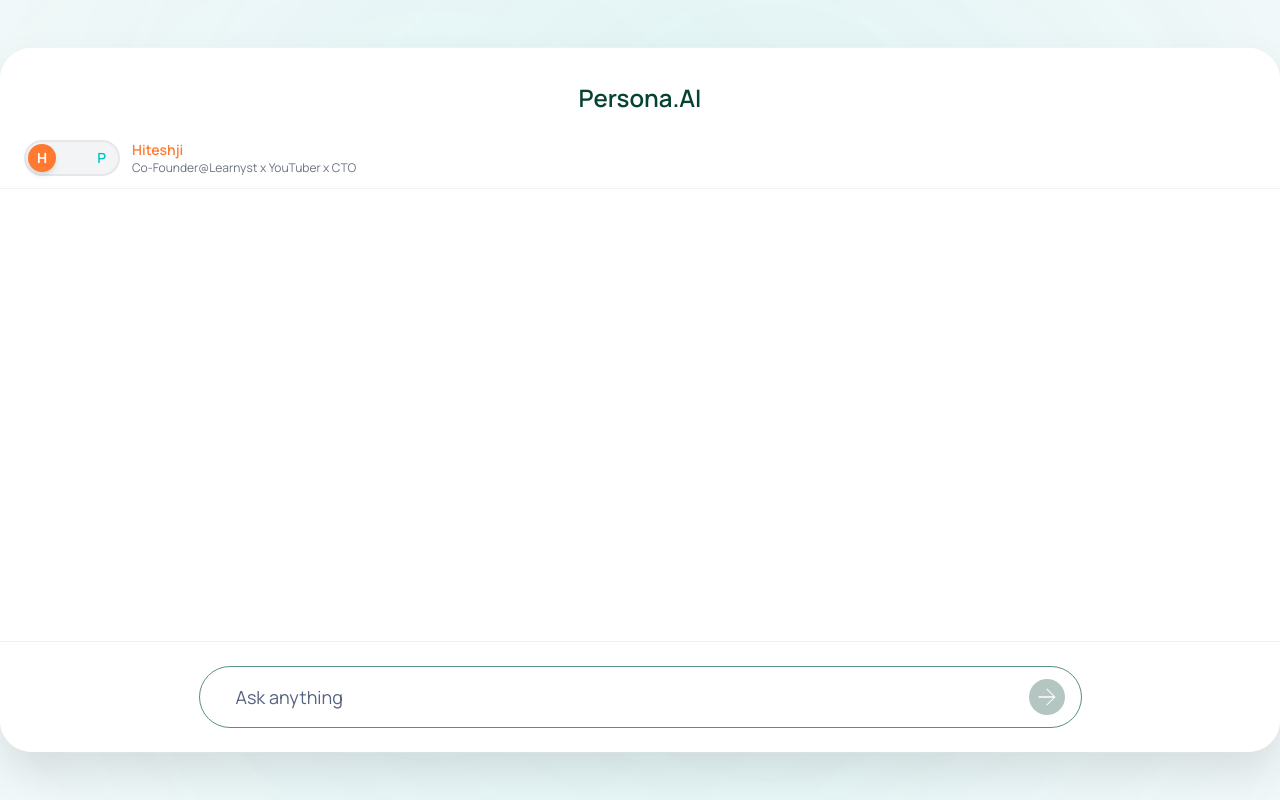
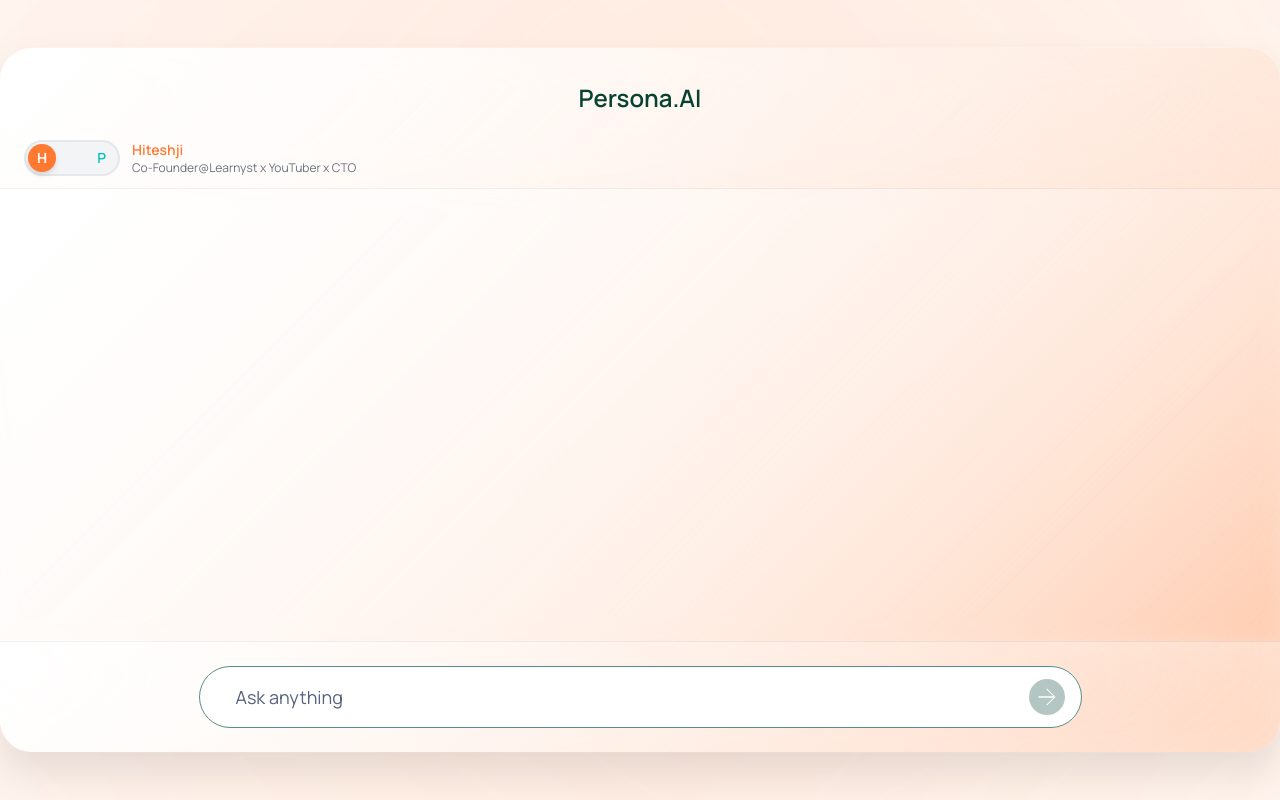
Before and after one commit to sagar-shiroya/persona-ai, a Next.js app: page / in a window 1280 px wide. Built offline with nearby package versions, Linux system fonts and the light colour scheme.

Commit message:
update the chat background and toggle based on persona

```diff
--- a/components/ChatInterface.tsx
+++ b/components/ChatInterface.tsx
@@ -75,6 +75,30 @@
     setCurrentPersona(newPersona)
     setError(null) // Clear any existing errors when switching personas
   }
+
+  // Helper function to convert hex to rgba
+  const hexToRgba = (hex: string, alpha: number): string => {
+    const r = parseInt(hex.slice(1, 3), 16)
+    const g = parseInt(hex.slice(3, 5), 16)
+    const b = parseInt(hex.slice(5, 7), 16)
+    return `rgba(${r}, ${g}, ${b}, ${alpha})`
+  }
+
+  // Update CSS custom properties when persona changes
+  useEffect(() => {
+    const personaData = personas[currentPersona]
+    const root = document.documentElement
+
+    // Set the persona color as a CSS custom property for dynamic theming
+    root.style.setProperty('--persona-color', personaData.color)
+
+    // Update body background with persona color
+    const bodyColor = hexToRgba(personaData.color, 0.05)
+    root.style.setProperty('--body-bg', bodyColor)
+
+    // Update gradient colors to match persona
+    root.style.setProperty('--gradient-primary', personaData.color)
+  }, [currentPersona])
 
   const sendMessageToAPI = async (message: string, conversationHistory: Message[]): Promise<ChatResponse> => {
     try {
@@ -172,7 +196,15 @@
   }
 
   return (
-    <div className="chat-container" role="main" aria-label="AI Chat Application">
+    <div
+      className="chat-container"
+      role="main"
+      aria-label="AI Chat Application"
+      style={{
+        '--current-persona-color': personas[currentPersona].color,
+        '--current-persona-bg': hexToRgba(personas[currentPersona].color, 0.08),
+      } as React.CSSProperties}
+    >
       {/* Fixed Header */}
       <header className="chat-header" role="banner">
         <div className="app-header">
--- a/styles/globals.css
+++ b/styles/globals.css
@@ -26,11 +26,12 @@
   }
 
   body {
-    background-color: #f9fafb;
+    background-color: var(--body-bg, #f9fafb);
     color: #1f2937;
     position: relative;
     height: 100vh;
     overflow: hidden;
+    transition: background-color 0.3s ease;
   }
 
   /* Background Gradient Elements */
@@ -70,22 +71,31 @@
   .chat-container {
     @apply mx-auto h-screen flex flex-col relative;
     max-width: 1280px;
-    background: var(--container-bg);
+    background: linear-gradient(135deg,
+      rgba(255, 255, 255, 0.95) 0%,
+      var(--current-persona-bg, rgba(255, 255, 255, 0.95)) 100%
+    );
     border-radius: 32px;
     box-shadow: 0 20px 40px rgba(0, 0, 0, 0.1), 0 0 0 1px rgba(255, 255, 255, 0.2);
     margin: 1rem;
     overflow: hidden;
     animation: containerFadeIn 0.8s ease-out;
-    transition: box-shadow 0.3s ease;
+    transition: all 0.3s ease;
+    backdrop-filter: blur(20px);
   }
 
   /* Fixed Header */
   .chat-header {
-    @apply bg-white;
+    background: linear-gradient(135deg,
+      rgba(255, 255, 255, 0.98) 0%,
+      var(--current-persona-bg, rgba(255, 255, 255, 0.98)) 100%
+    );
     position: sticky;
     top: 0;
     z-index: 10;
     border-bottom: 1px solid rgba(0, 0, 0, 0.05);
+    backdrop-filter: blur(20px);
+    transition: background 0.3s ease;
   }
 
   /* Scrollable Main Area */
@@ -95,16 +105,26 @@
     display: flex;
     flex-direction: column;
     min-height: 0;
+    background: linear-gradient(135deg,
+      rgba(255, 255, 255, 0.9) 0%,
+      var(--current-persona-bg, rgba(255, 255, 255, 0.9)) 100%
+    );
+    transition: background 0.3s ease;
   }
 
   /* Fixed Footer */
   .chat-footer {
-    @apply bg-white;
+    background: linear-gradient(135deg,
+      rgba(255, 255, 255, 0.98) 0%,
+      var(--current-persona-bg, rgba(255, 255, 255, 0.98)) 100%
+    );
     position: sticky;
     bottom: 0;
     z-index: 10;
     border-top: 1px solid rgba(0, 0, 0, 0.05);
     padding: 24px;
+    backdrop-filter: blur(20px);
+    transition: background 0.3s ease;
   }
 
   @keyframes containerFadeIn {
@@ -139,12 +159,18 @@
   }
 
   .message-area {
-    @apply flex-1 overflow-y-auto bg-white;
+    @apply flex-1 overflow-y-auto;
     min-height: 0; /* Important for flex child to be scrollable */
     padding: 24px;
+    background: linear-gradient(135deg,
+      rgba(255, 255, 255, 0.92) 0%,
+      var(--current-persona-bg, rgba(255, 255, 255, 0.92)) 100%
+    );
     /* Ensure smooth scrolling */
     scroll-behavior: smooth;
     -webkit-overflow-scrolling: touch;
+    backdrop-filter: blur(10px);
+    transition: background 0.3s ease;
   }
 
 
@@ -279,15 +305,11 @@
   }
 
   .message-user {
-    background: var(--message-bg);
-    border: 1px solid #FFFFFF;
     color: var(--primary-text);
     margin-right: 1rem;
   }
 
   .message-assistant {
-    background: var(--message-bg);
-    border: 1px solid #FFFFFF;
     color: var(--primary-text);
     margin-left: 1rem;
   }
```
